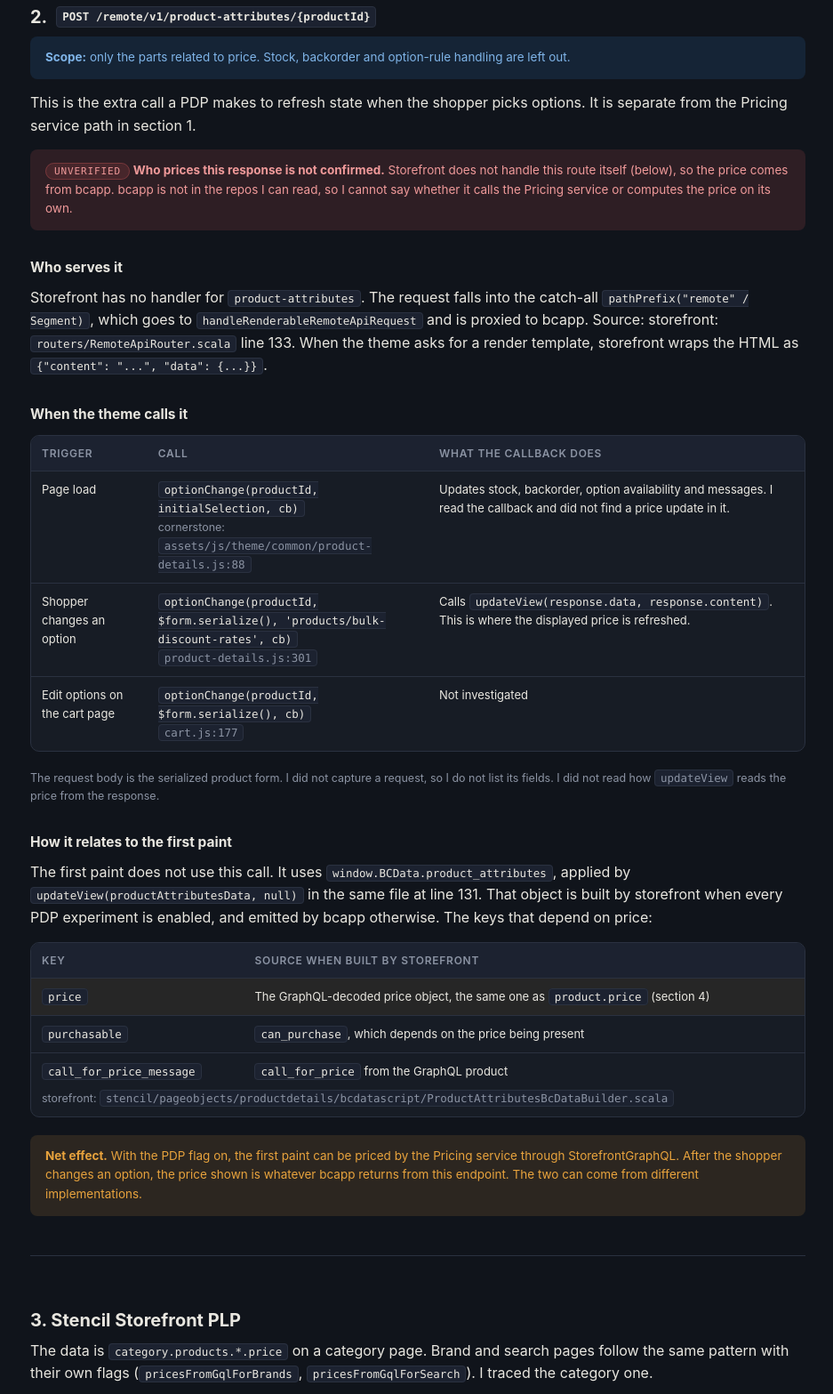
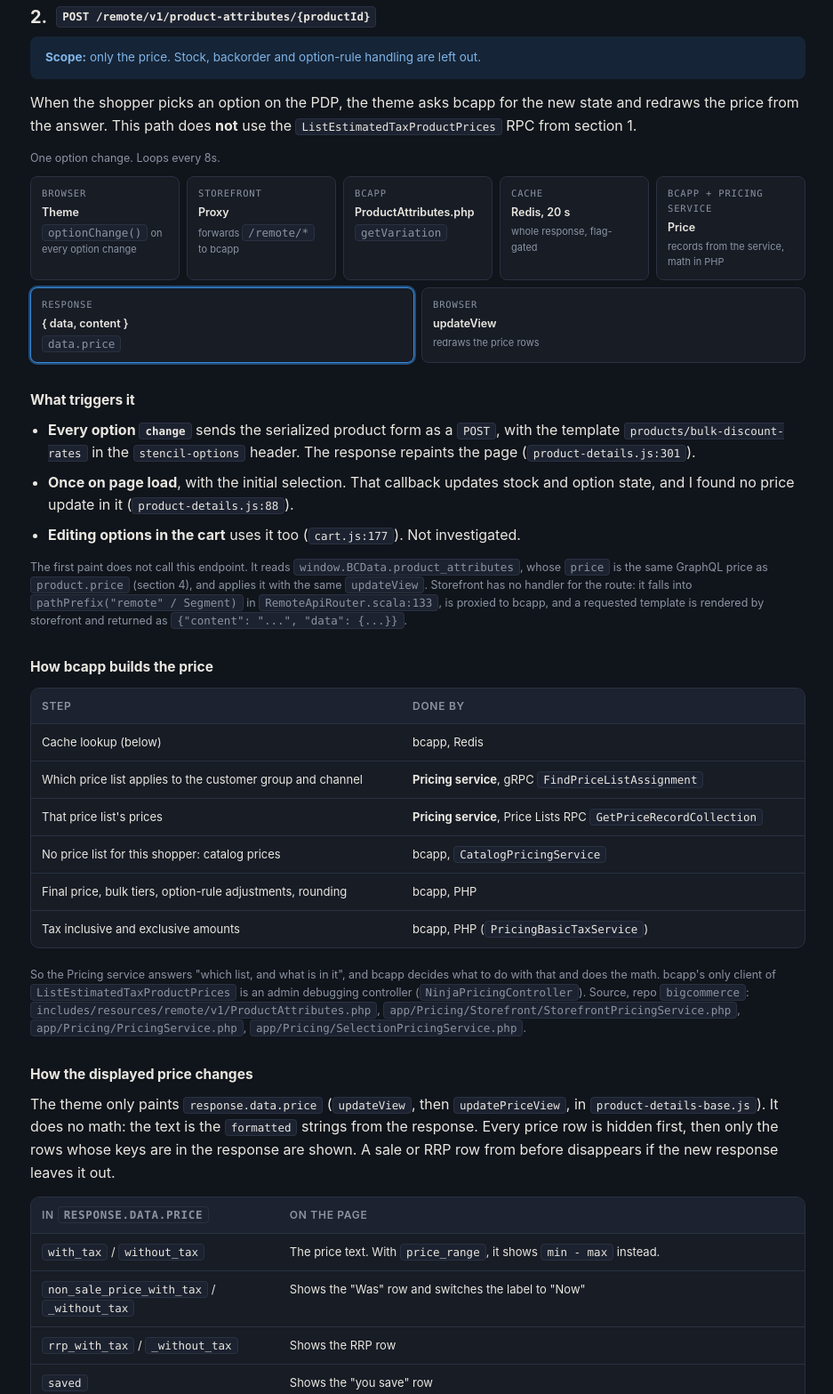
Before and after one commit to bc-shawnwang/bc-shawn-space, a plain HTML site: page Pricing-Learning/Understand-Client-Side/index.html in a window 1280 px wide. Shown: the part 7735-9302 px from the top of the page at 89% size, without its empty margins (170-1107 px from the left). Drawn offline with Linux system fonts and the light colour scheme.

Commit message:
docs: Explain how product-attributes prices an option change (#5)
Rewrite section 2 of the Pricing Learning client side page. Show the
request flow, which steps bcapp takes from the Pricing service and
which it does itself, how the PDP redraws the price from the response,
and the bcapp cache layers, including the open cross-group cache bug.
Update the PDP and main pages that said bcapp's pricing was unconfirmed.

Co-authored-by: Claude Sonnet 5.5 <noreply@anthropic.com>

```diff
--- a/Pricing-Learning/Understand-Client-Side/index.html
+++ b/Pricing-Learning/Understand-Client-Side/index.html
@@ -454,38 +454,75 @@ fragment VariantPricing on Prices {
   <!-- 2. product-attributes                                             -->
   <!-- ================================================================ -->
   <h2 id="product-attributes">2. <code>POST /remote/v1/product-attributes/{productId}</code></h2>
-  <div class="callout blue"><strong>Scope:</strong> only the parts related to price. Stock, backorder and option-rule handling are left out.</div>
-  <p>This is the extra call a PDP makes to refresh state when the shopper picks options. It is separate from the Pricing service path in section 1.</p>
+  <div class="callout blue"><strong>Scope:</strong> only the price. Stock, backorder and option-rule handling are left out.</div>
+  <p>When the shopper picks an option on the PDP, the theme asks bcapp for the new state and redraws the price from the answer. This path does <strong>not</strong> use the <code>ListEstimatedTaxProductPrices</code> RPC from section 1.</p>
 
-  <div class="callout red"><span class="badge unverified">unverified</span> <strong>Who prices this response is not confirmed.</strong> Storefront does not handle this route itself (below), so the price comes from bcapp. bcapp is not in the repos I can read, so I cannot say whether it calls the Pricing service or computes the price on its own.</div>
+  <p class="flow-caption">One option change. Loops every 8s.</p>
+  <div class="flow">
+    <div class="node"><span class="tag">Browser</span><b>Theme</b><small><code>optionChange()</code> on every option change</small></div>
+    <div class="node http"><span class="tag">Storefront</span><b>Proxy</b><small>forwards <code>/remote/*</code> to bcapp</small></div>
+    <div class="node"><span class="tag">bcapp</span><b>ProductAttributes.php</b><small><code>getVariation</code></small></div>
+    <div class="node"><span class="tag">Cache</span><b>Redis, 20 s</b><small>whole response, flag-gated</small></div>
+    <div class="node grpc"><span class="tag">bcapp + Pricing service</span><b>Price</b><small>records from the service, math in PHP</small></div>
+    <div class="node http"><span class="tag">Response</span><b>{ data, content }</b><small><code>data.price</code></small></div>
+    <div class="node"><span class="tag">Browser</span><b>updateView</b><small>redraws the price rows</small></div>
+  </div>
 
-  <h3>Who serves it</h3>
-  <p>Storefront has no handler for <code>product-attributes</code>. The request falls into the catch-all <code>pathPrefix("remote" / Segment)</code>, which goes to <code>handleRenderableRemoteApiRequest</code> and is proxied to bcapp. Source: storefront: <code>routers/RemoteApiRouter.scala</code> line 133. When the theme asks for a render template, storefront wraps the HTML as <code>{"content": "...", "data": {...}}</code>.</p>
+  <h3>What triggers it</h3>
+  <ul>
+    <li><strong>Every option <code>change</code></strong> sends the serialized product form as a <code>POST</code>, with the template <code>products/bulk-discount-rates</code> in the <code>stencil-options</code> header. The response repaints the page (<code>product-details.js:301</code>).</li>
+    <li><strong>Once on page load</strong>, with the initial selection. That callback updates stock and option state, and I found no price update in it (<code>product-details.js:88</code>).</li>
+    <li><strong>Editing options in the cart</strong> uses it too (<code>cart.js:177</code>). Not investigated.</li>
+  </ul>
+  <p class="small muted">The first paint does not call this endpoint. It reads <code>window.BCData.product_attributes</code>, whose <code>price</code> is the same GraphQL price as <code>product.price</code> (section 4), and applies it with the same <code>updateView</code>. Storefront has no handler for the route: it falls into <code>pathPrefix("remote" / Segment)</code> in <code>RemoteApiRouter.scala:133</code>, is proxied to bcapp, and a requested template is rendered by storefront and returned as <code>{"content": "...", "data": {...}}</code>.</p>
 
-  <h3>When the theme calls it</h3>
+  <h3>How bcapp builds the price</h3>
   <div class="card-table"><table>
-    <thead><tr><th>Trigger</th><th>Call</th><th>What the callback does</th></tr></thead>
+    <thead><tr><th>Step</th><th>Done by</th></tr></thead>
     <tbody>
-      <tr><td>Page load</td><td><code>optionChange(productId, initialSelection, cb)</code><br><span class="muted small">cornerstone: <code>assets/js/theme/common/product-details.js:88</code></span></td><td>Updates stock, backorder, option availability and messages. I read the callback and did not find a price update in it.</td></tr>
-      <tr><td>Shopper changes an option</td><td><code>optionChange(productId, $form.serialize(), 'products/bulk-discount-rates', cb)</code><br><span class="muted small"><code>product-details.js:301</code></span></td><td>Calls <code>updateView(response.data, response.content)</code>. This is where the displayed price is refreshed.</td></tr>
-      <tr><td>Edit options on the cart page</td><td><code>optionChange(productId, $form.serialize(), cb)</code><br><span class="muted small"><code>cart.js:177</code></span></td><td>Not investigated</td></tr>
+      <tr><td>Cache lookup (below)</td><td>bcapp, Redis</td></tr>
+      <tr><td>Which price list applies to the customer group and channel</td><td><strong>Pricing service</strong>, gRPC <code>FindPriceListAssignment</code></td></tr>
+      <tr><td>That price list's prices</td><td><strong>Pricing service</strong>, Price Lists RPC <code>GetPriceRecordCollection</code></td></tr>
+      <tr><td>No price list for this shopper: catalog prices</td><td>bcapp, <code>CatalogPricingService</code></td></tr>
+      <tr><td>Final price, bulk tiers, option-rule adjustments, rounding</td><td>bcapp, PHP</td></tr>
+      <tr><td>Tax inclusive and exclusive amounts</td><td>bcapp, PHP (<code>PricingBasicTaxService</code>)</td></tr>
     </tbody>
   </table></div>
-  <p class="small muted">The request body is the serialized product form. I did not capture a request, so I do not list its fields. I did not read how <code>updateView</code> reads the price from the response.</p>
+  <p class="small muted">So the Pricing service answers "which list, and what is in it", and bcapp decides what to do with that and does the math. bcapp's only client of <code>ListEstimatedTaxProductPrices</code> is an admin debugging controller (<code>NinjaPricingController</code>). Source, repo <code>bigcommerce</code>: <code>includes/resources/remote/v1/ProductAttributes.php</code>, <code>app/Pricing/Storefront/StorefrontPricingService.php</code>, <code>app/Pricing/PricingService.php</code>, <code>app/Pricing/SelectionPricingService.php</code>.</p>
 
-  <h3>How it relates to the first paint</h3>
-  <p>The first paint does not use this call. It uses <code>window.BCData.product_attributes</code>, applied by <code>updateView(productAttributesData, null)</code> in the same file at line 131. That object is built by storefront when every PDP experiment is enabled, and emitted by bcapp otherwise. The keys that depend on price:</p>
+  <h3>How the displayed price changes</h3>
+  <p>The theme only paints <code>response.data.price</code> (<code>updateView</code>, then <code>updatePriceView</code>, in <code>product-details-base.js</code>). It does no math: the text is the <code>formatted</code> strings from the response. Every price row is hidden first, then only the rows whose keys are in the response are shown. A sale or RRP row from before disappears if the new response leaves it out.</p>
   <div class="card-table"><table>
-    <thead><tr><th>Key</th><th>Source when built by storefront</th></tr></thead>
+    <thead><tr><th>In <code>response.data.price</code></th><th>On the page</th></tr></thead>
     <tbody>
-      <tr class="hl"><td><code>price</code></td><td>The GraphQL-decoded price object, the same one as <code>product.price</code> (section 4)</td></tr>
-      <tr><td><code>purchasable</code></td><td><code>can_purchase</code>, which depends on the price being present</td></tr>
-      <tr><td><code>call_for_price_message</code></td><td><code>call_for_price</code> from the GraphQL product</td></tr>
+      <tr><td><code>with_tax</code> / <code>without_tax</code></td><td>The price text. With <code>price_range</code>, it shows <code>min - max</code> instead.</td></tr>
+      <tr><td><code>non_sale_price_with_tax</code> / <code>_without_tax</code></td><td>Shows the "Was" row and switches the label to "Now"</td></tr>
+      <tr><td><code>rrp_with_tax</code> / <code>_without_tax</code></td><td>Shows the RRP row</td></tr>
+      <tr><td><code>saved</code></td><td>Shows the "you save" row</td></tr>
+      <tr class="hl"><td>no <code>price</code> object</td><td>Every price row is hidden. bcapp leaves <code>price</code> out when a call-for-price message is set. When the price is null it also sets <code>purchasable: false</code>.</td></tr>
     </tbody>
-  </table>
-  <div style="padding:0 12px 10px;" class="small muted">storefront: <code>stencil/pageobjects/productdetails/bcdatascript/ProductAttributesBcDataBuilder.scala</code></div></div>
+  </table></div>
+  <p class="small muted">The same response also drives the bulk pricing table (<code>response.content</code>), stock and messages, and the add-to-cart state.</p>
 
-  <div class="callout amber"><strong>Net effect.</strong> With the PDP flag on, the first paint can be priced by the Pricing service through StorefrontGraphQL. After the shopper changes an option, the price shown is whatever bcapp returns from this endpoint. The two can come from different implementations.</div>
+  <h3>Caches</h3>
+  <div class="card-table"><table>
+    <thead><tr><th>Layer</th><th>TTL</th><th>What it holds</th></tr></thead>
+    <tbody>
+      <tr><td>Theme, browser, storefront proxy</td><td>none</td><td>A plain <code>fetch</code> <code>POST</code>: no cache option, no debounce. The router has no cache code; I did not read the proxy client.</td></tr>
+      <tr><td>bcapp controller, flag <code>STRF-8708.enable_redis_caching_for_remote_product_attributes</code></td><td class="t">20 s</td><td>The whole response, price included. Key on <code>master</code>: product, selected attributes, hide-rule flag. On for tier 3 stores only (<code>science-values.php</code>).</td></tr>
+      <tr><td>bcapp guest price cache (<code>ProductPriceCache</code>)</td><td class="t">90 s by default</td><td>Guest shoppers only, per selected item, keyed by customer group, channel and currency. Selection-pricing path only. TTL is <code>pricing.guest_pricing_cache_ttl</code>.</td></tr>
+    </tbody>
+  </table></div>
+  <div class="callout amber"><strong>Open bug, bigcommerce#71207 (PRICE-3027).</strong> The controller's key has no customer group, channel or currency, so a guest can be served a customer-group price for up to 20 s, and the reverse. The PR adds <code>::cg</code>, <code>::ch</code> and <code>::cur</code> to the key. Other shopper-specific values, such as the geo-IP tax zone, are still not in the key.</div>
+
+  <h3>Watch out</h3>
+  <ul>
+    <li><strong>Race.</strong> The option-change handler has no abort signal and no stale-response check, so with quick changes the last response to arrive wins. The page-load handler does have a guard.</li>
+    <li><strong>Failure.</strong> The handler does not check <code>err</code>. If the request fails, <code>response.data</code> throws a <code>TypeError</code> and the old price stays.</li>
+  </ul>
+
+  <div class="callout amber"><strong>Net effect.</strong> With the PDP flag on, the first paint can be priced by the Pricing service through StorefrontGraphQL. After an option change, the price comes from bcapp's own implementation of the same rules. The two can disagree.</div>
+  <p class="small muted">Read from source, not run against a store. The bcapp files were read from a local checkout on branch <code>CHECKOUT-9770-3</code>: the controller matches <code>master</code>, the <code>app/Pricing</code> files were not compared.</p>
 
   <hr class="sep">
 
@@ -787,7 +824,7 @@ fragment Pricing on Prices {
     <li><strong>What triggers it.</strong> The theme in the browser: once on page load, and on every option change.</li>
     <li><strong>Who makes the call.</strong> The browser. The storefront service only proxies it to bcapp.</li>
     <li><strong>Which API.</strong> The remote API, with the serialized product form as the body. It is not GraphQL: the Cornerstone theme (<code>assets/js</code>) contains no GraphQL calls, so after load its browser code never asks Storefront GraphQL for a variant price. Other themes could differ; I only read Cornerstone.</li>
-    <li><strong>Whether it reaches the Pricing service.</strong> Not confirmed. bcapp prices this response, and I cannot see bcapp.</li>
+    <li><strong>Who prices it.</strong> bcapp, not <code>ListEstimatedTaxProductPrices</code>. It asks the Pricing service only for the price list and its records, then calculates the price and tax itself. See section 2.</li>
     <li><strong>Where the result lands.</strong> <code>response.data</code>, applied by <code>updateView</code>. The option-change call also asks for the <code>products/bulk-discount-rates</code> template, so <code>response.content</code> is rendered too.</li>
   </ul>
   <p class="small muted">So the selection in the URL when the page is rendered is priced through GraphQL (part 1). A selection the shopper makes afterwards is priced through this call.</p>
```
Also changed, not shown: Pricing-Learning/index.html (+7 -1 lines).
